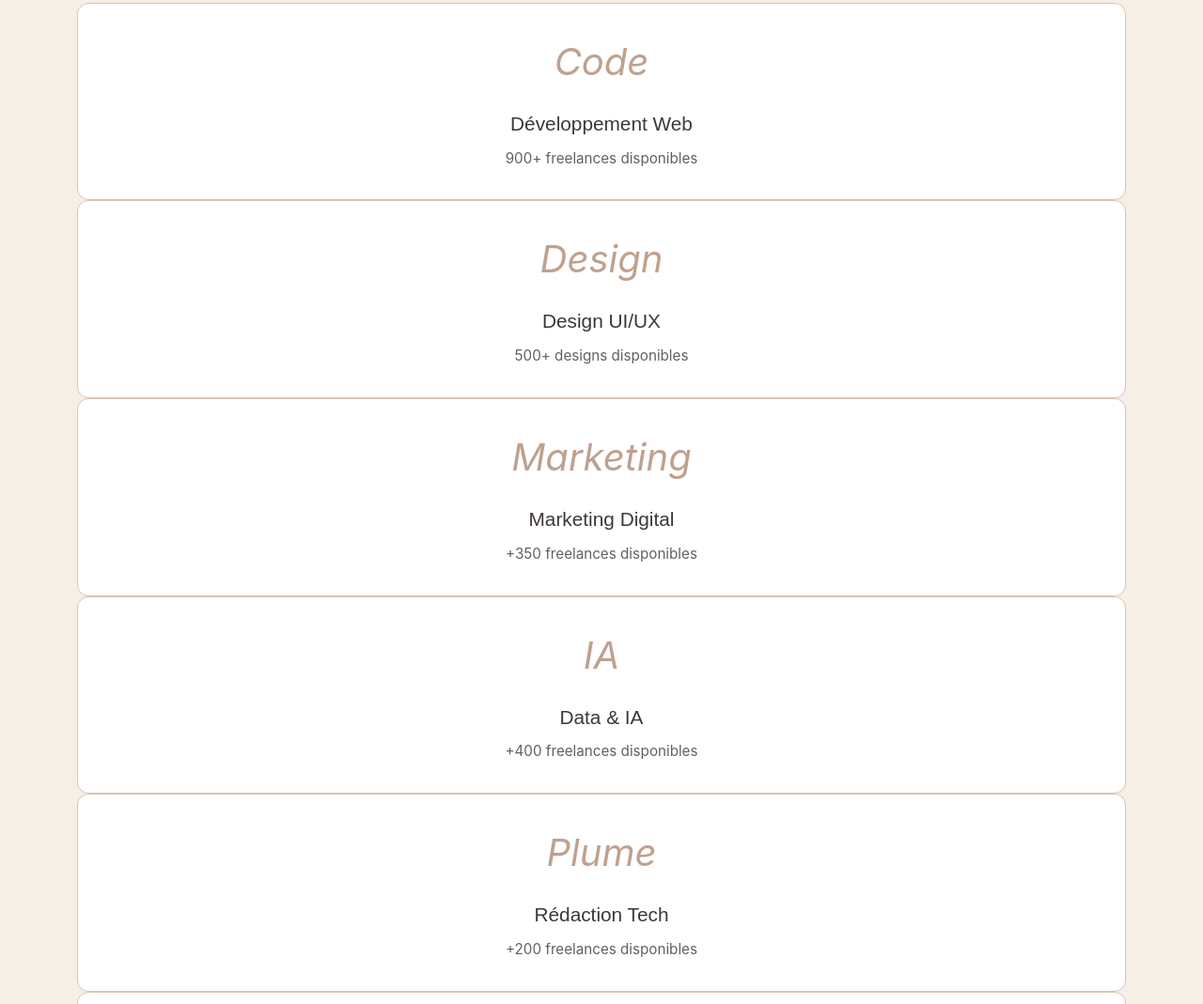
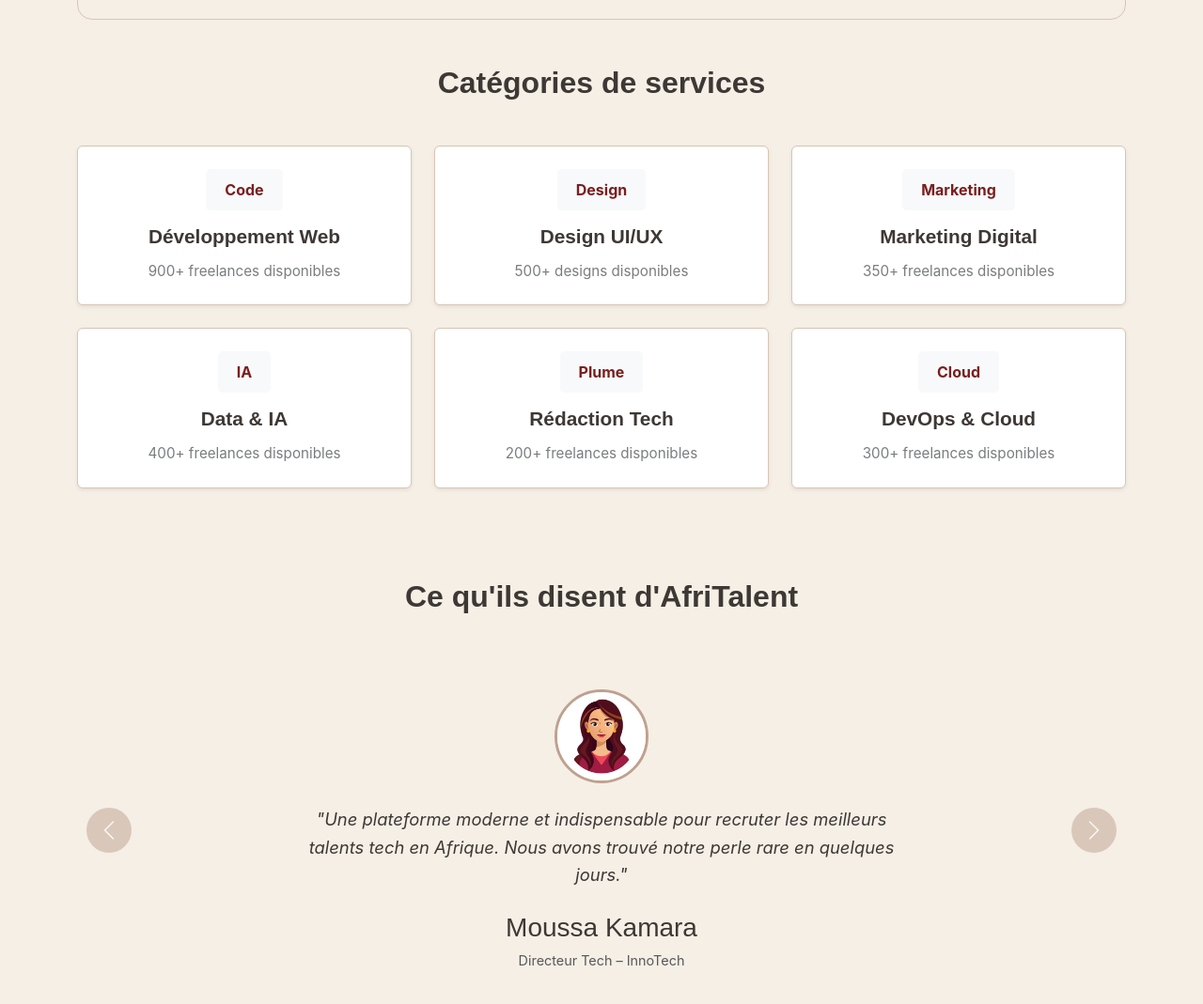
Before and after one commit to TDMDS06/Dolores-Mav-AfriTalent, a plain HTML site: page index.html in a window 1280 px wide. Shown: the part 1887-2956 px from the top of the page at 94% size. Drawn offline with nearby package versions, Linux system fonts and the light colour scheme.

```diff
--- a/css/style.css
+++ b/css/style.css
@@ -803,3 +803,36 @@
     display: block !important;
     height: auto !important;
 }
+/* Le conteneur principal : on s'assure qu'il ne bloque rien */
+.categories-raw-container {
+    display: block;
+    width: 100%;
+}
+
+/* Le style de tes cartes individuelles */
+.category-card {
+    background: #ffffff;
+    padding: 1.5rem;
+    border-radius: 10px;
+    box-shadow: 0 4px 6px rgba(0, 0, 0, 0.05);
+    text-align: center;
+    height: 100%; /* Permet d'avoir des cartes de tailles égales */
+    transition: transform 0.2s ease, box-shadow 0.2s ease;
+}
+
+/* Optionnel : un petit effet au survol pour faire pro */
+.category-card:hover {
+    transform: translateY(-5px);
+    box-shadow: 0 8px 15px rgba(0, 0, 0, 0.1);
+}
+
+/* Style pour tes icônes temporaires */
+.icon-placeholder {
+    display: inline-block;
+    background-color: #f8f9fa;
+    color: #7A1E1E;
+    padding: 10px 20px;
+    border-radius: 5px;
+    font-weight: bold;
+    font-style: normal;
+}
--- a/index.html
+++ b/index.html
@@ -108,7 +108,7 @@
                     </div>
                    <div class="bento-card">
                       <span>02</span>
-                      <i class="icon-placeholder"><img src="images/téléchargement-2.png" alt="mission"></i>
+                      <i class="icon-placeholder"><img src="images/téléchargement -2.png" alt="mission"></i>
                       <h3>Trouver une mission</h3>
                       <p>Explorez les opportunités et postulez aux projets qui correspondent à votre expertise.</p>
                    </div>
@@ -122,43 +122,71 @@
            </div>
        </section>
 
-       <section class="fade-in-section">
-         <div class="container">
-             <h2>Catégories de services</h2>
-             <div class="categories-raw-container">
-                 <div class="category-card">
-                      <i class="icon-placeholder">Code</i>
-                      <h3>Développement Web</h3>
-                      <p><span class="counter" data-target="900">0</span>+ freelances disponibles</p>
-                 </div>
-                 <div class="category-card">
-                     <i class="icon-placeholder">Design</i>
-                     <h3>Design UI/UX</h3>
-                     <p><span class="counter" data-target="500">0</span>+ designs disponibles</p>
-                </div>
-                <div class="category-card">
-                 <i class="icon-placeholder">Marketing</i>
-                 <h3>Marketing Digital</h3>
-                 <p>+350 freelances disponibles</p>
-               </div>
-               <div class="category-card">
-                  <i class="icon-placeholder">IA</i>
-                  <h3>Data & IA</h3>
-                  <p>+400 freelances disponibles</p>
-              </div>
-              <div class="category-card">
-                  <i class="icon-placeholder">Plume</i>
-                  <h3>Rédaction Tech</h3>
-                  <p>+200 freelances disponibles</p>
-              </div>
-              <div class="category-card">
-                 <i class="icon-placeholder">Cloud</i>
-                 <h3>DevOps & Cloud</h3>
-                 <p>+300 freelances disponibles</p>
-              </div>
+      <section class="my-5" style="opacity: 1 !important; display: block !important;"></section>
+  <div class="container">
+    <h2 class="text-center mb-5 fw-bold">Catégories de services</h2>
+
+    <!-- La ligne Bootstrap magique pour aligner les éléments -->
+    <div class="row row-cols-1 row-cols-md-2 row-cols-lg-3 g-4">
+
+      <!-- 1. Développement Web -->
+      <div class="col">
+        <div class="category-card p-4 shadow-sm rounded bg-white text-center h-100">
+          <div class="icon-placeholder mb-3">Code</div>
+          <h3 class="h5 fw-bold">Développement Web</h3>
+          <p class="text-muted mb-0"><span class="counter" data-target="900">0</span>+ freelances disponibles</p>
         </div>
       </div>
-    </section>
+
+      <!-- 2. Design UI/UX -->
+      <div class="col">
+        <div class="category-card p-4 shadow-sm rounded bg-white text-center h-100">
+          <div class="icon-placeholder mb-3">Design</div>
+          <h3 class="h5 fw-bold">Design UI/UX</h3>
+          <p class="text-muted mb-0"><span class="counter" data-target="500">0</span>+ designs disponibles</p>
+        </div>
+      </div>
+
+      <!-- 3. Marketing Digital -->
+      <div class="col">
+        <div class="category-card p-4 shadow-sm rounded bg-white text-center h-100">
+          <div class="icon-placeholder mb-3">Marketing</div>
+          <h3 class="h5 fw-bold">Marketing Digital</h3>
+          <p class="text-muted mb-0"><span class="counter" data-target="350">0</span>+ freelances disponibles</p>
+        </div>
+      </div>
+
+      <!-- 4. Data & IA -->
+      <div class="col">
+        <div class="category-card p-4 shadow-sm rounded bg-white text-center h-100">
+          <div class="icon-placeholder mb-3">IA</div>
+          <h3 class="h5 fw-bold">Data & IA</h3>
+          <p class="text-muted mb-0"><span class="counter" data-target="400">0</span>+ freelances disponibles</p>
+        </div>
+      </div>
+
+      <!-- 5. Rédaction Tech -->
+      <div class="col">
+        <div class="category-card p-4 shadow-sm rounded bg-white text-center h-100">
+          <div class="icon-placeholder mb-3">Plume</div>
+          <h3 class="h5 fw-bold">Rédaction Tech</h3>
+          <p class="text-muted mb-0"><span class="counter" data-target="200">0</span>+ freelances disponibles</p>
+        </div>
+      </div>
+
+      <!-- 6. DevOps & Cloud -->
+      <div class="col">
+        <div class="category-card p-4 shadow-sm rounded bg-white text-center h-100">
+          <div class="icon-placeholder mb-3">Cloud</div>
+          <h3 class="h5 fw-bold">DevOps & Cloud</h3>
+          <p class="text-muted mb-0"><span class="counter" data-target="300">0</span>+ freelances disponibles</p>
+        </div>
+      </div>
+
+    </div> <!-- Fin de la row -->
+  </div>
+</section>
+
 
    <section class="testimonials-section">
     <div class="container">
@@ -269,7 +297,7 @@
 </footer>
 
     <button id="backToTop" class="btn btn-primary" title="Retour en haut">⬆️</button>
-    <script src="https://cdn.jsdelivr.net/npm/bootstrap@5.3.3/dist/js/bundle.min.js"></script>
+    <script src="https://cdn.jsdelivr.net/npm/bootstrap@5.3.3/dist/js/bootstrap.bundle.min.js"></script>
     <script src="js/mains.js"></script>
 </body>
 </html>
--- a/js/mains.js
+++ b/js/mains.js
@@ -147,32 +147,74 @@
         });
     });
 }
-// ==========================================================================
-// ANIMATION DE COMPTEUR DÉFILANT (DE 0 À LA VALEUR CIBLE)
-// ==========================================================================
+document.addEventListener("DOMContentLoaded", () => {
     const counters = document.querySelectorAll('.display-counter');
+    const speed = 100; // Plus le nombre est bas, plus l'animation est rapide
 
-counters.forEach(counter => {
+    const startCounter = (counter) => {
+        const target = +counter.getAttribute('data-target');
         const updateCount = () => {
-        // On récupère la valeur cible (ex: 2500)
-        const target = parseInt(counter.getAttribute('data-target'));
-        // On récupère la valeur actuelle (au début, 0)
-        const count = parseInt(counter.innerText);
-
-        // On définit la vitesse (plus le diviseur est grand, plus c'est lent)
-        const speed = 100;
+            const current = +counter.innerText;
+            // Calcule l'incrément à chaque étape
             const increment = Math.ceil(target / speed);
 
-        // Si la valeur actuelle est inférieure à la cible, on ajoute l'incrément
-        if (count < target) {
-            counter.innerText = count + increment;
-            // On rappelle la fonction après un micro-délai (15ms) pour créer l'effet fluide
+            if (current < target) {
+                // Ajoute l'incrément et relance l'animation
+                counter.innerText = Math.min(current + increment, target);
                 setTimeout(updateCount, 15);
             } else {
-            // Sécurité : si on dépasse un poil à cause de l'arrondi, on force la valeur exacte
                 counter.innerText = target;
             }
         };
+        updateCount();
+    };
 
+    // Détecte quand la section des compteurs apparaît à l'écran
+    const observer = new IntersectionObserver((entries, observer) => {
+        entries.forEach(entry => {
+            if (entry.isIntersecting) {
+                startCounter(entry.target);
+                observer.unobserve(entry.target); // Arrête d'observer une fois l'animation jouée
+            }
+        });
+    }, { threshold: 0.5 }); // Déclenche quand 50% de la boîte est visible
+
+    counters.forEach(counter => observer.observe(counter));
+});
+document.addEventListener("DOMContentLoaded", () => {
+    // Ce sélecteur cible à la fois la classe .display-counter et la classe .counter
+    const counters = document.querySelectorAll('.display-counter, .counter');
+    const speed = 80; // Vitesse de l'animation
+
+    const startCounter = (counter) => {
+        const target = parseInt(counter.getAttribute('data-target'), 10);
+
+        // Si l'élément n'a pas de data-target valide, on ne fait rien
+        if (isNaN(target)) return;
+
+        const updateCount = () => {
+            const current = parseInt(counter.innerText, 10) || 0;
+            const increment = Math.ceil(target / speed);
+
+            if (current < target) {
+                counter.innerText = Math.min(current + increment, target);
+                setTimeout(updateCount, 20);
+            } else {
+                counter.innerText = target;
+            }
+        };
         updateCount();
+    };
+
+    // L'Observer déclenche l'animation dès que les chiffres apparaissent à l'écran
+    const observer = new IntersectionObserver((entries, observer) => {
+        entries.forEach(entry => {
+            if (entry.isIntersecting) {
+                startCounter(entry.target);
+                observer.unobserve(entry.target); // On anime une seule fois
+            }
         });
+    }, { threshold: 0.1 });
+
+    counters.forEach(counter => observer.observe(counter));
+});
```
Also changed, not shown: contact.html (+10 -13 lines), tarifs.html (+12 -8 lines), 3 other files. Lines whose indentation alone changed are shown as unchanged.
